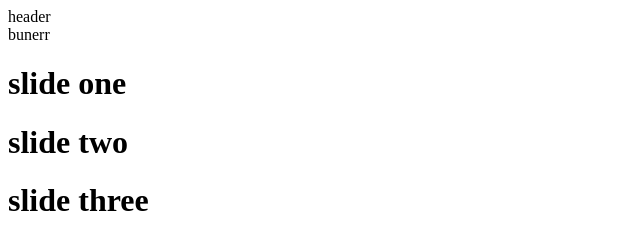
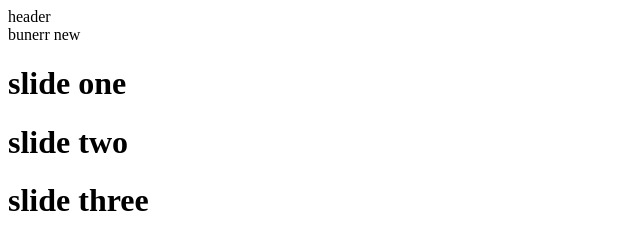
Before and after one commit to nourifard/git-hub-project, a plain HTML site: page index.html in a window 1280 px wide. Shown: the top 238 px of the page, 0-640 px from the left. Drawn offline with Linux system fonts and the light colour scheme.

Commit message:
new banner

```diff
--- a/index.html
+++ b/index.html
@@ -10,7 +10,7 @@
         header
     </header>
     <div>
-        bunerr
+        bunerr new
     </div>
     <div class="slider">
         <h1>slide one</h1>
```
